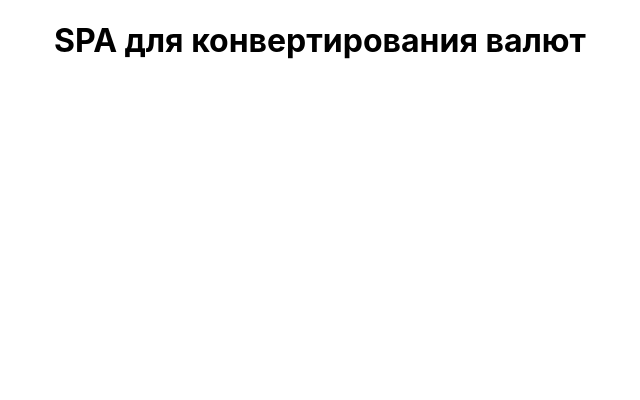
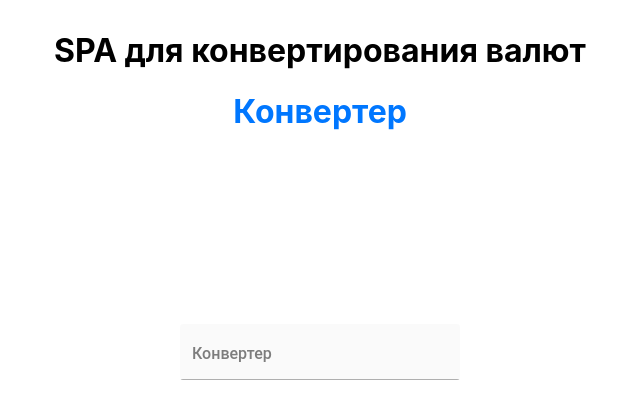
Before and after one commit to AlexanderYovzhenko/Currency_Converter, a React (Create React App) app: page / in a window 1280 px wide. Shown: the top 400 px of the page, without its empty margins (320-960 px from the left). Built offline with nearby package versions, Linux system fonts and the light colour scheme; the HTML template or start-up script is replaced by a standard one.

Commit message:
feat: add converter page

```diff
--- a/src/App.js
+++ b/src/App.js
@@ -1,4 +1,5 @@
 import './App.scss';
+import ConverterPage from './pages/ConverterPage';
 
 function App() {
   return (
@@ -7,6 +8,7 @@ function App() {
         <h1>SPA для конвертирования валют</h1>
       </header>
       <main>
+        <ConverterPage />
       </main>
     </div>
   );
--- a/src/App.scss
+++ b/src/App.scss
@@ -1,3 +1,4 @@
 .App {
   text-align: center;
+  padding: 10px;
 }
--- /dev/null
+++ b/src/pages/ConverterPage.jsx
@@ -0,0 +1,36 @@
+import { useState } from 'react';
+import './ConverterPage.scss';
+
+function ConverterPage() {
+  const [text, setText] = useState('');
+
+  const handleChange = (event) => {
+    setText(event.target.value);
+  }
+
+  const handleSubmit = (event) => {
+    event.preventDefault();
+    setText('');
+  }
+
+  return (
+    <div className="Converter" onSubmit={(event) => handleSubmit(event)}>
+      <h1 className="converter-title">Конвертер</h1>
+      <form action="#" className="form">
+        <label htmlFor="input" className="form__input">
+          <input type="text"
+            id="input"
+            placeholder="&nbsp;"
+            value={ text }
+            onChange={(event) => handleChange(event)}
+          />
+          <span className="label">Конвертер</span>
+          <span className="focus-bg"></span>
+        </label>
+      </form>
+      <div className="converter-result">{ text }</div>
+    </div>
+  );
+}
+
+export default ConverterPage;
--- /dev/null
+++ b/src/pages/ConverterPage.scss
@@ -0,0 +1,98 @@
+$primary: #0077FF;
+$dark: #000;
+$light: rgb(65, 226, 50);
+
+.Converter {
+  .converter-title {
+    color: $primary;
+  }
+
+  .form {
+    height: 50vh;
+    display: grid;
+    font-family: Roboto;
+    -webkit-text-size-adjust: 100%;
+    -webkit-font-smoothing: antialiased;
+
+    .form__input {
+      position: relative;
+      margin: auto;
+      width: 100%;
+      max-width: 280px;
+      border-radius: 3px;
+      overflow: hidden;
+
+      .label {
+        position: absolute;
+        top: 20px;
+        left: 12px;
+        font-size: 16px;
+        color: rgba($dark,.5);
+        font-weight: 500;
+        transform-origin: 0 0;
+        transform: translate3d(0,0,0);
+        transition: all .2s ease;
+        pointer-events: none;
+      }
+
+      .focus-bg {
+        position: absolute;
+        top: 0;
+        left: 0;
+        width: 100%;
+        height: 100%;
+        background: rgba($dark,.05);
+        z-index: -1;
+        transform: scaleX(0);
+        transform-origin: left;
+      }
+
+      input[type=text] {
+        -webkit-appearance: none;
+        appearance: none;
+        width: 100%;
+        border: 0;
+        font-family: inherit;
+        padding: 16px 12px 0 12px;
+        height: 56px;
+        font-size: 16px;
+        font-weight: 400;
+        background: rgba($dark,.02);
+        box-shadow: inset 0 -1px 0 rgba($dark,.3);
+        color: $dark;
+        transition: all .15s ease;
+
+        &:hover {
+          background: rgba($dark,.04);
+          box-shadow: inset 0 -1px 0 rgba($dark,.5);
+        }
+
+        &:not(:placeholder-shown)
+          + .label {
+            color: rgba($dark,.5);
+            transform: translate3d(0,-12px,0) scale(.75);
+        }
+
+        &:focus {
+          background: rgba($dark,.05);
+          outline: none;
+          box-shadow: inset 0 -2px 0 $primary;
+          + .label {
+            color: $primary;
+            transform: translate3d(0,-12px,0) scale(.75);
+            + .focus-bg {
+              transform: scaleX(1);
+              transition: all .1s ease;
+            }
+          }
+        }
+      }
+    }
+  }
+
+  .converter-result {
+    font-size: 30px;
+    font-weight: 500;
+    color: $light;
+  }
+}
```
